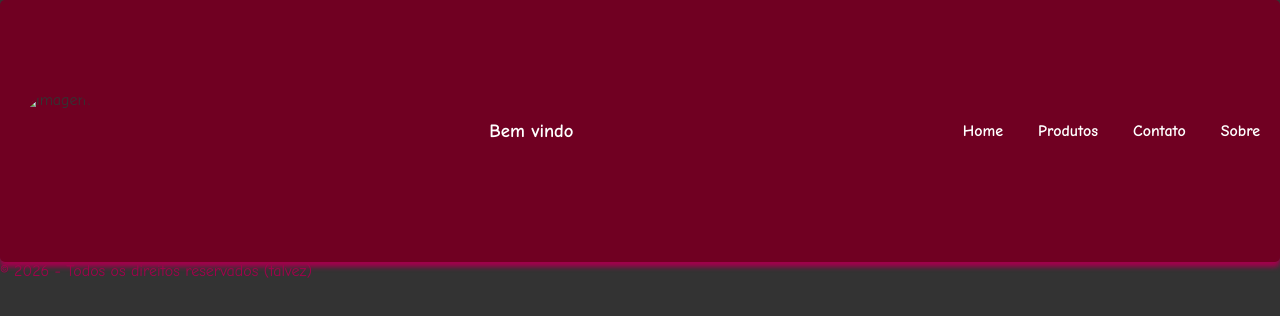
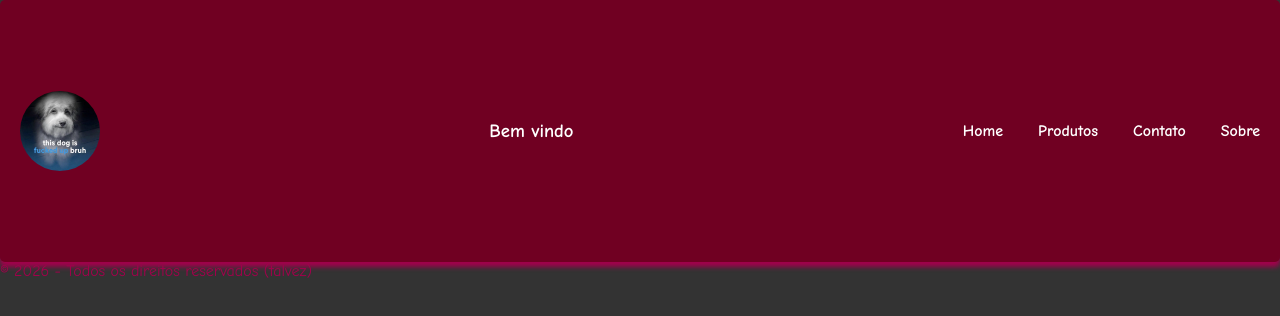
Before and after one commit to Organizacao-testante/projeto-cp02, a plain HTML site: page src/pages/sobre.html in a window 1280 px wide. Drawn offline with Linux system fonts and the light colour scheme.

Commit message:
fix:supostamente, as imagens deveriam aparecer em todos os arquivos .html

```diff
--- a/src/pages/sobre.html
+++ b/src/pages/sobre.html
@@ -10,7 +10,7 @@
 <body>
 
     <header>
-        <img src="../src/assets/img.png" alt="imagem" id="logo">
+        <img src="../assets/img.png" alt="imagem" id="logo">
         <h3 id="titulo2">Bem vindo</h3>
         <nav>
             <ul>
```
